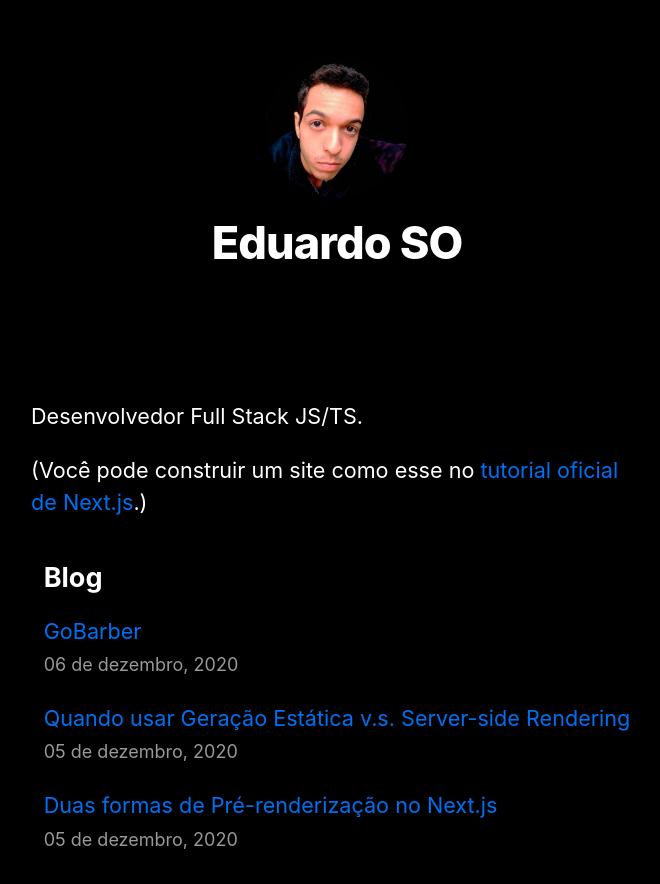
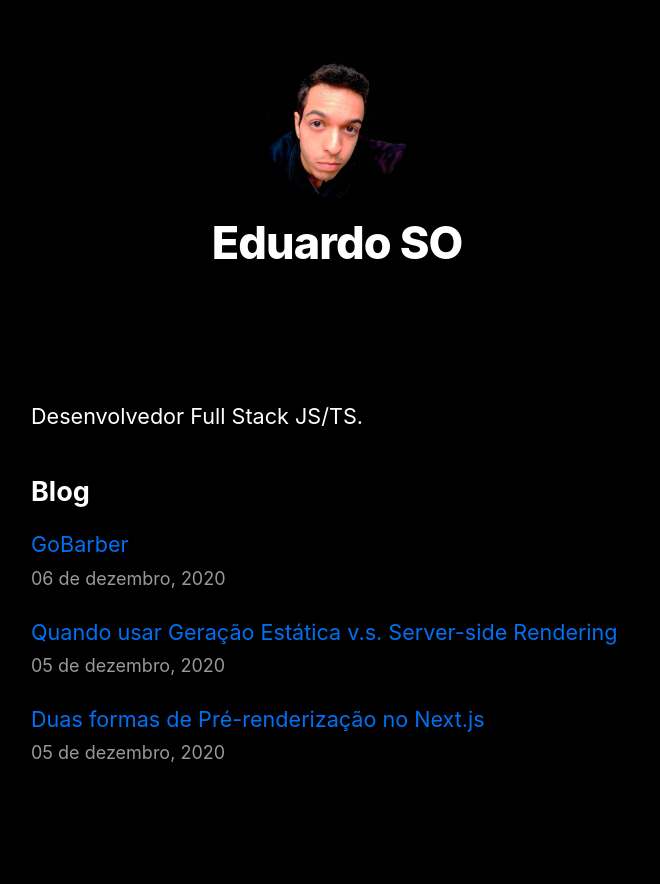
Before and after one commit to Eduardo-SO/Izuka, a Next.js app: page / in a window 1280 px wide. Shown: the top 884 px of the page, without its empty margins (303-963 px from the left). Built offline with nearby package versions, Linux system fonts and the light colour scheme.

Commit message:
Remove Next.js comment

```diff
--- a/src/pages/index.js
+++ b/src/pages/index.js
@@ -15,10 +15,6 @@ export default function Home({ allPostsData }) {
       </Head>
       <section className={utilStyles.headingMd}>
         <p>Desenvolvedor Full Stack JS/TS.</p>
-        <p>
-          (Você pode construir um site como esse no{' '}
-          <a href="https://nextjs.org/learn">tutorial oficial de Next.js</a>.)
-        </p>
       </section>
       <section className={`${utilStyles.headingMd} ${utilStyles.padding1px}`}>
         <h2 className={utilStyles.headingLg}>Blog</h2>
--- a/src/styles/utils.module.css
+++ b/src/styles/utils.module.css
@@ -21,6 +21,7 @@
 }
 
 .headingMd {
+  width: 100%;
   font-size: 1.2rem;
   line-height: 1.5;
 }
```
